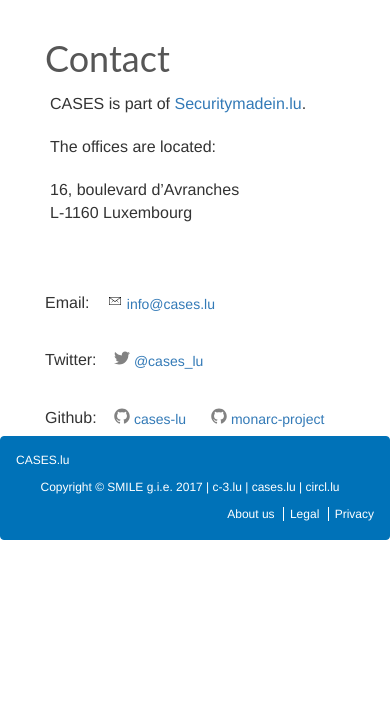
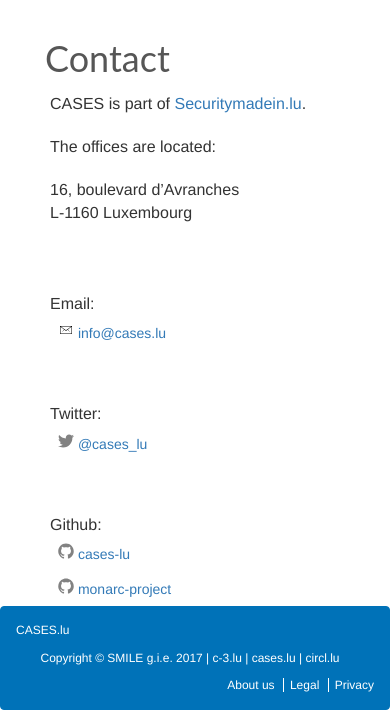
Before and after one commit to NC3-LU/cases_web, a Jekyll site: the page built from contact.md, in a window 390 px wide. Shown: the part 688-1398 px from the top of the page. Built offline with Jekyll 4.4.1, drawn with Linux system fonts in a browser that asks for light colours; before the commit the page ends 1228 px from its top, so only the background shows below that.

Commit message:
fixed layout on contact page email, twitter, github

```diff
--- a/_layouts/contact.html
+++ b/_layouts/contact.html
@@ -22,20 +22,34 @@
 						<br /><br />
 
 						{% if page.email %}
-							  Email: <a class="btn btn-link" href="amilto:{{ page.email }}"><span class="icon icon--ios-email-outline">{% include ios-email-outline.svg %}</span><span>{{ page.email }}</span></a>
+							<div class="row">
+							  <div class="col-md-2 contact-left-col-item">Email:</div>
+								<div class="col-md-10">
+									<a class="btn btn-link" href="amilto:{{ page.email }}"><span class="icon icon--ios-email-outline">{% include ios-email-outline.svg %}</span><span>{{ page.email }}</span></a>
+								</div>
+							</div>
 						{% endif %}
 						<br /><br />
 						{% if page.twitter %}
-							Twitter: <a class="btn btn-link" href="https://twitter.com/{{ page.twitter }}"><span class="icon icon--twitter">{% include icon-twitter.svg %}</span><span>@{{ page.twitter }}</span></a>
+						<div class="row">
+							<div class="col-md-2 contact-left-col-item">Twitter:</div>
+							<div class="col-md-10">
+								<a class="btn btn-link" href="https://twitter.com/{{ page.twitter }}"><span class="icon icon--twitter">{% include icon-twitter.svg %}</span><span>@{{ page.twitter }}</span></a>
+							</div>
+						</div>
 						{% endif %}
 						<br /><br />
 						{% if page.github %}
-							Github:
-							<div class="btn-group">
+						<div class="row">
+							<div class="col-md-2 contact-left-col-item">Github:</div>
+							<div class="col-md-10">
 							{% for user in page.github %}
-							<a class="btn btn-link" href="https://github.com/{{ user }}"><span class="icon icon--github">{% include icon-github.svg %}</span><span>{{ user }}</span></a>
+							<div class="row-fluid">
+								<a class="btn btn-link" href="https://github.com/{{ user }}"><span class="icon icon--github">{% include icon-github.svg %}</span><span>{{ user }}</span></a>
+							</div>
 							{% endfor %}
 							</div>
+						</div>
 						{% endif %}
 
 				</div>
--- a/assets/styles.css
+++ b/assets/styles.css
@@ -54,6 +54,9 @@
 }
 ul {
 	margin-left: 35px;
+}
+.contact-left-col-item {
+	padding: 7px 0 0 20px;
 }
 .section-header-line {
 	margin-top: 40px;
```
